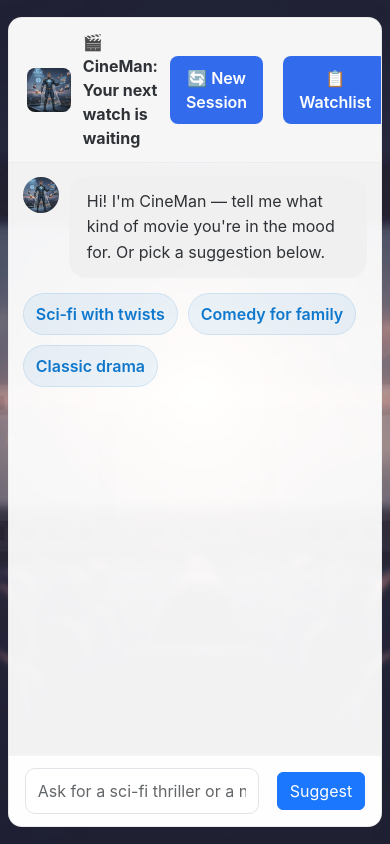
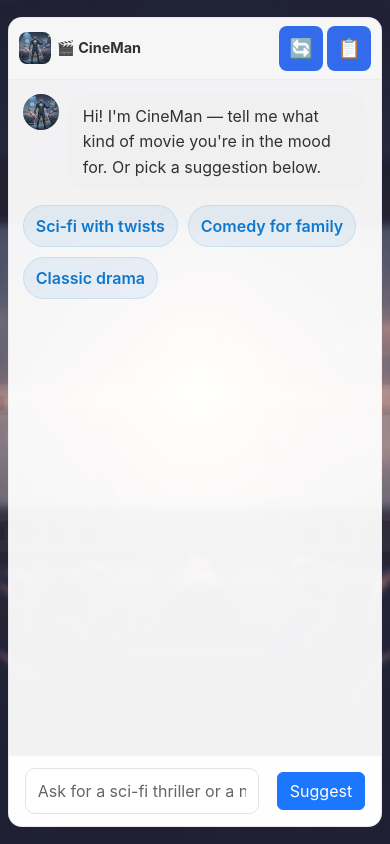
Before and after one commit to nikkhil6/cineman, a Flask app: page / in a window 390 px wide. Run offline with Flask 3, Linux system fonts and the light colour scheme; data that the repository does not hold is empty; some libraries are stand-ins or nearby versions.

Commit message:
Improve mobile UI: fix poster visibility and compact header
Mobile poster fixes:
- Reduced flip-card width to 145px for better fit in bubble
- Changed flip-card-inner min-height to auto (content-based)
- Reduced poster-image height to 200px on mobile
- Increased agent-message max-width to 98%
- Added better spacing for poster-row

Mobile header improvements:
- Compact header layout with smaller padding (8px vs 12px)
- Show icon-only buttons on mobile (emoji only, no text)
- Shorter title on mobile: "🎬 CineMan" vs full text
- Smaller logo (32px vs 44px) and tighter gaps
- Header stays in one line on mobile devices

Responsive design approach:
- Use CSS media queries for mobile-specific styles
- Hide/show different text content based on screen size
- Maintain functionality while optimizing for screen space
- Desktop experience unchanged

Co-authored-by: nikkhil6 <74448003+nikkhil6@users.noreply.github.com>

```diff
--- a/templates/index.html
+++ b/templates/index.html
@@ -69,6 +69,10 @@
     .watchlist-icon-btn { background:#2563eb; color:#fff; border:none; padding:10px 16px; border-radius:8px; cursor:pointer; font-weight:600; display:flex; align-items:center; gap:6px; transition:all 0.2s; }
     .watchlist-icon-btn:hover { background:#1d4ed8; transform:translateY(-1px); }
     .watchlist-badge { background:#dc2626; color:#fff; border-radius:999px; padding:2px 6px; font-size:0.75rem; min-width:20px; text-align:center; }
+
+    /* Show/hide text based on screen size */
+    .header-title-mobile { display: none; }
+    .btn-text-mobile { display: none; }
 
     #chatbox { padding:18px; overflow-y:auto; flex:1 1 auto; }
 
@@ -324,8 +328,9 @@
 
     @media (max-width:720px) {
       :root{ --card-width-desktop: var(--card-width-mobile); }
-      .poster-image { height:220px; }
-      .flip-card-inner { min-height: 320px; }
+      .poster-image { height:200px; }
+      .flip-card-inner { min-height: auto; } /* Let content determine height */
+      .flip-card { width: 145px; } /* Slightly smaller for mobile */
       #chatbox { padding:14px; }
       .chat-container { width:96vw; height:96vh; max-width:96vw; max-height:96vh; }
       .poster-modal { flex-direction: column; align-items: center; }
@@ -334,10 +339,51 @@
       .watchlist-item { flex-direction:column; }
       .watchlist-item-poster { width:100%; height:auto; max-height:300px; }
 
+      /* Header adjustments for mobile */
+      .chat-header {
+        padding: 8px 10px;
+        gap: 6px;
+      }
+      .header-left {
+        gap: 6px;
+        font-size: 0.9rem;
+        flex: 1;
+        min-width: 0;
+      }
+      .header-title-full { display: none; }
+      .header-title-mobile { display: inline; }
+      .btn-text-full { display: none; }
+      .btn-text-mobile { display: inline; }
+      .header-logo {
+        width: 32px;
+        height: 32px;
+        flex-shrink: 0;
+      }
+      .header-right {
+        gap: 4px;
+        flex-shrink: 0;
+      }
+      .watchlist-icon-btn {
+        padding: 8px 10px;
+        font-size: 1.2rem;
+        min-width: 40px;
+        justify-content: center;
+      }
+      #new-session-btn {
+        margin-right: 0 !important;
+      }
+
       /* Allow posters to overflow on mobile so they're not clipped */
       .agent-message {
         overflow: visible;
-        max-width: 95%;
+        max-width: 98%;
+        padding: 10px 14px;
+      }
+
+      /* Ensure poster cards fit properly in mobile bubble */
+      .poster-row {
+        margin-top: 8px;
+        padding: 8px 0;
       }
 
       /* Mobile-specific moved-to-body styling - ensure full screen viewing */
@@ -400,14 +446,17 @@
     <div class="chat-header">
       <div class="header-left">
         <img src="{{ url_for('static', filename='cineman_hero.jpg') }}" class="header-logo" alt="CineMan" onerror="this.style.display='none'">
-        <span>🎬 CineMan: Your next watch is waiting</span>
+        <span class="header-title-full">🎬 CineMan: Your next watch is waiting</span>
+        <span class="header-title-mobile">🎬 CineMan</span>
       </div>
       <div class="header-right">
         <button class="watchlist-icon-btn" id="new-session-btn" type="button" style="margin-right: 10px;">
-          🔄 New Session
+          <span class="btn-text-full">🔄 New Session</span>
+          <span class="btn-text-mobile">🔄</span>
         </button>
         <button class="watchlist-icon-btn" id="watchlist-btn" type="button">
-          📋 Watchlist
+          <span class="btn-text-full">📋 Watchlist</span>
+          <span class="btn-text-mobile">📋</span>
           <span class="watchlist-badge" id="watchlist-count" style="display:none;">0</span>
         </button>
       </div>
```
